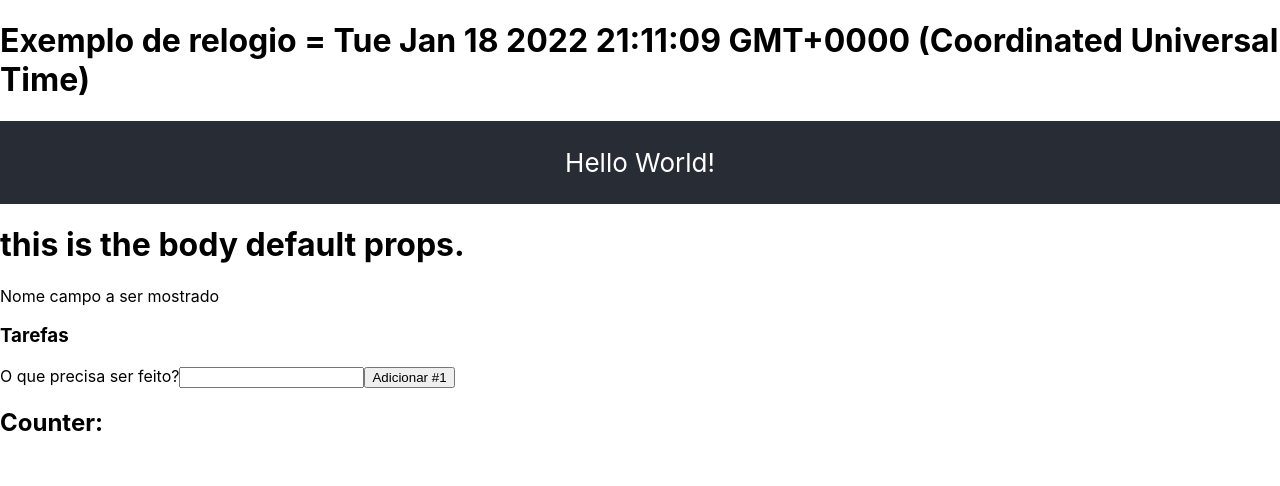
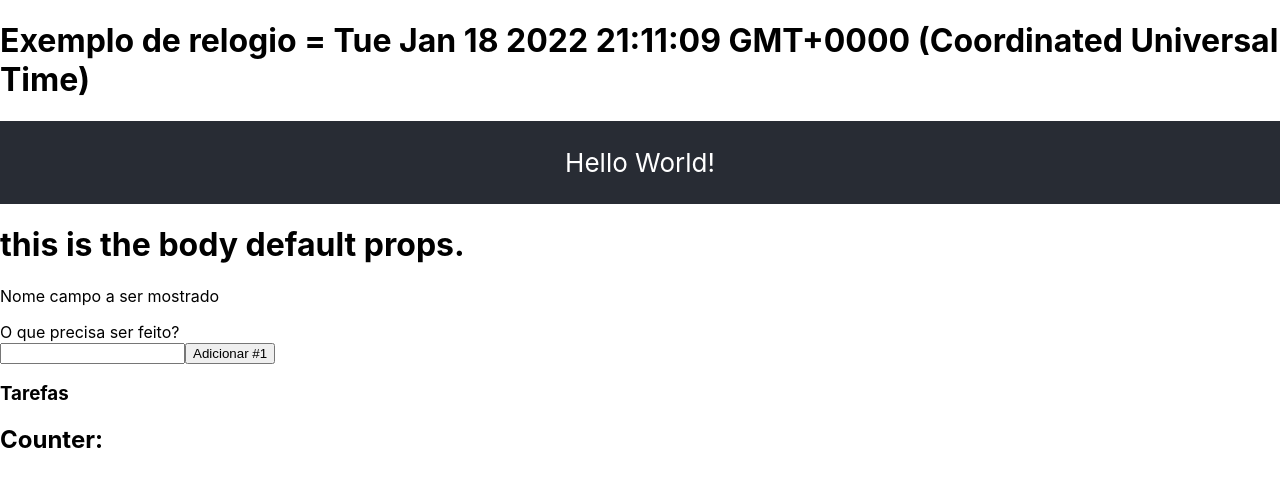
Before and after one commit to rafa1st/myapp, a React (Create React App) app: page / in a window 1280 px wide. Shown: the top 486 px of the page. Built offline with nearby package versions, Linux system fonts and the light colour scheme.

Commit message:
minor changes

```diff
--- a/src/components/TodoApp.jsx
+++ b/src/components/TodoApp.jsx
@@ -11,10 +11,9 @@ class TodoApp extends React.Component {
   render() {
     return (
       <div>
-        <h3>Tarefas</h3>
-        <TodoList items={this.state.items} />
         <form onSubmit={this.handleSubmit}>
           <label htmlFor="new-todo">O que precisa ser feito?</label>
+          <br/>
           <input
             id="new-todo"
             onChange={this.handleChange}
@@ -22,6 +21,8 @@ class TodoApp extends React.Component {
           />
           <button>Adicionar #{this.state.items.length + 1}</button>
         </form>
+        <h3>Tarefas</h3>
+        <TodoList items={this.state.items} />
       </div>
     );
   }
--- a/src/index.js
+++ b/src/index.js
@@ -8,6 +8,7 @@ import Body from "./components/Body";
 import MyComponent from "./components/MyComponent";
 import TodoApp from "./components/TodoApp";
 import Counter from "./components/Counter";
+
 
 ReactDOM.render(
   <React.StrictMode>
```
